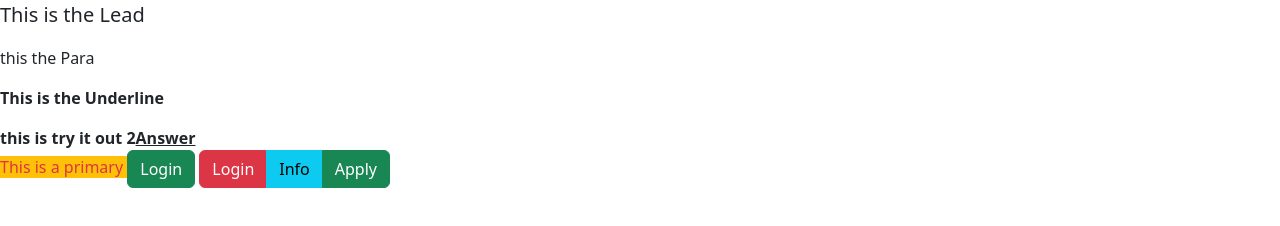
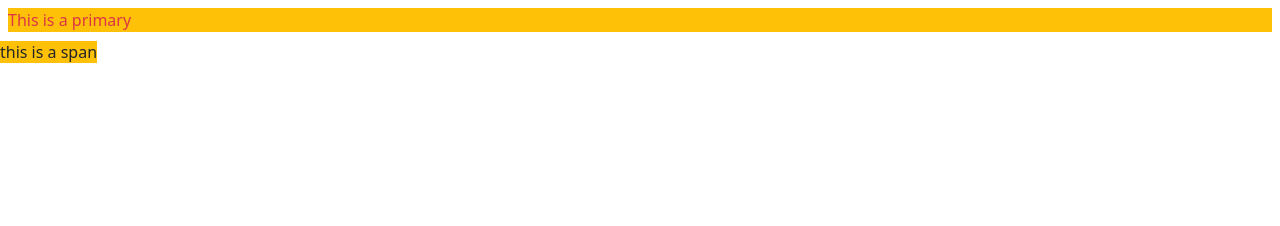
Before and after one commit to Karthish716/Html-and-css-sample, a plain HTML site: page Bootsrap/index.html in a window 1280 px wide. Drawn offline with nearby package versions, Linux system fonts and the light colour scheme.

Commit message:
feat: Margins in Bootsrap

```diff
--- a/Bootsrap/index.html
+++ b/Bootsrap/index.html
@@ -8,19 +8,9 @@
 </head>
 <body>
 
-    <p class="lead">This is the Lead</p>
-   <p>this the Para </p>
-    <p class="fw-bold">This is the Underline</p>
-    <span class="fw-bold">this is try it out 2<u>Answer</u></span>
-    <br>
-    <span class="bg-warning text-danger">This is a primary   </span>
+    <div class="bg-warning text-danger mt-2 m-2 my-2 ms-2 me-2 mx-2 mb-2">This is a primary</div>
 
-    <a href="#" class="btn btn-success">Login</a>
-    <div class="btn-group">
-        <button class="btn btn-danger">Login</button>
-        <button class="btn btn-info">Info</button>
-        <button class="btn btn-success">Apply</button>
-    </div>
+<span class="bg-warning">this is a span </span>
 </body>
 <script src="https://cdn.jsdelivr.net/npm/bootstrap@5.3.3/dist/js/bootstrap.bundle.min.js" integrity="sha384-YvpcrYf0tY3lHB60NNkmXc5s9fDVZLESaAA55NDzOxhy9GkcIdslK1eN7N6jIeHz" crossorigin="anonymous"></script>
 </html>
```
